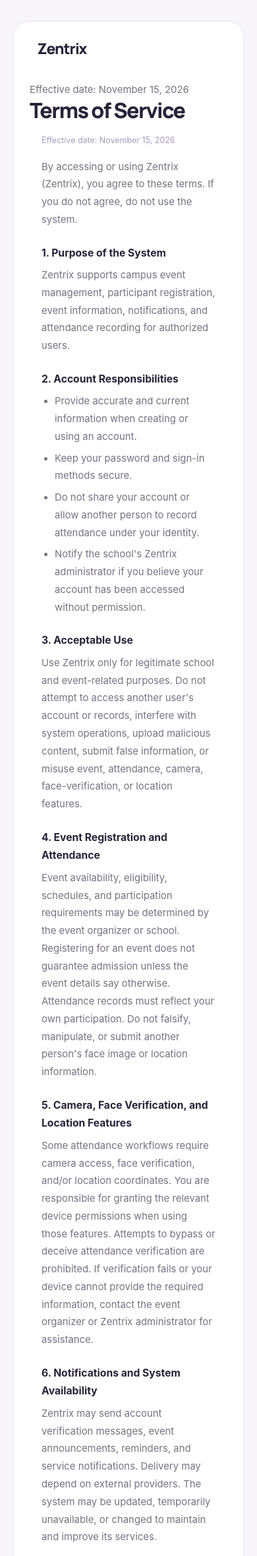
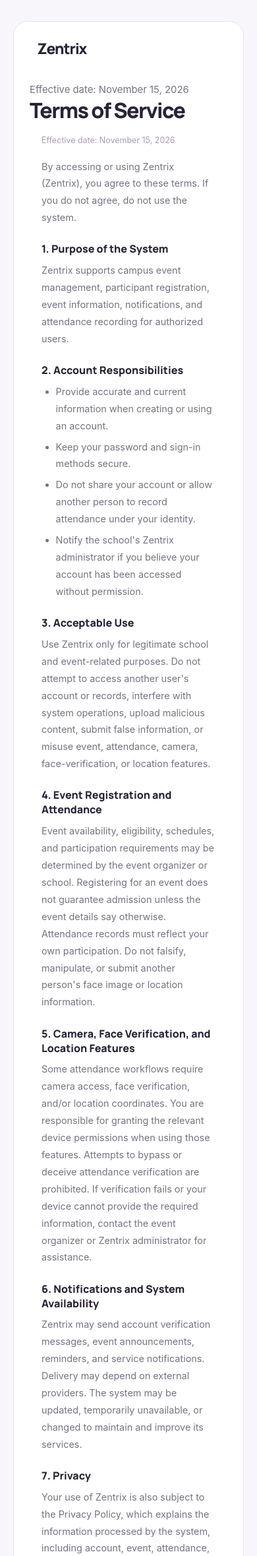
Before and after one commit to Barrato14/test-systeml, a PHP site: page /terms.php in a window 390 px wide. Shown: the top 2359 px of the page at 66% size. Run offline with PHP 8.4, Linux system fonts and the light colour scheme; some libraries are stand-ins or nearby versions.

Commit message:
Polish responsive authentication states and legal typography

```diff
--- a/css/style.css
+++ b/css/style.css
@@ -1646,3 +1646,14 @@ body:has(.auth-layout) {
 @media (prefers-reduced-motion: reduce) {
     .auth-layout *, .auth-layout *::before, .auth-layout *::after { transition-duration: .01ms !important; animation-duration: .01ms !important; }
 }
+
+.auth-field-hint { display:block; margin:.45rem 0 0; color:#898194; font-size:.75rem; line-height:1.5; }
+.btn-primary.is-loading { opacity:.72; cursor:wait; transform:none; }
+.auth-legal-content { line-height:1.8; }
+.auth-legal-content h3 { margin:1.45rem 0 .55rem; font:750 1rem 'Manrope',sans-serif; }
+.auth-legal-content p, .auth-legal-content li { font-size:.9rem; line-height:1.8; }
+.auth-legal-content ul { padding-left:1.35rem; }
+@media (max-width: 680px) {
+    .auth-register-grid { display:grid; grid-template-columns:1fr; }
+    .auth-register-full { grid-column:1; }
+}
```
